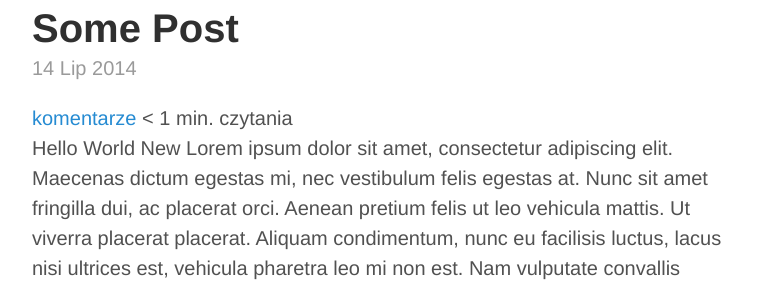
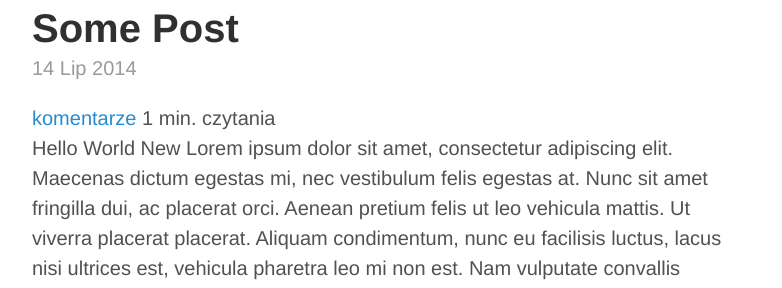
Before and after one commit to zdolny/jekyll-blog, a Jekyll site: the page built from index.html, in a window 1280 px wide. Shown: the part 968-1256 px from the top of the page, without its empty margins (248-1030 px from the left). Built offline with Jekyll 4.4.1, drawn with Linux system fonts in a browser that asks for light colours; the list of posts is cut into pages by our own code; comment, search, counter and statistics services are not loaded.

Commit message:
reading time bug test10

```diff
--- a/index.html
+++ b/index.html
@@ -7,7 +7,7 @@ sitemap:
 
 <div class="posts">
     {% for post in paginator.posts %}
-    {% capture readtime %}{{ post.content | number_of_words | divided_by:180 | round }}{% endcapture %}
+    {% capture readtime %}{{ post.content | number_of_words | plus:91 | divided_by:180 | floor }}{% endcapture %}
         <div class="post">
             <h1 class="post-title">
                 <a href="{{ site.baseurl }}{{ post.url }}">
```
